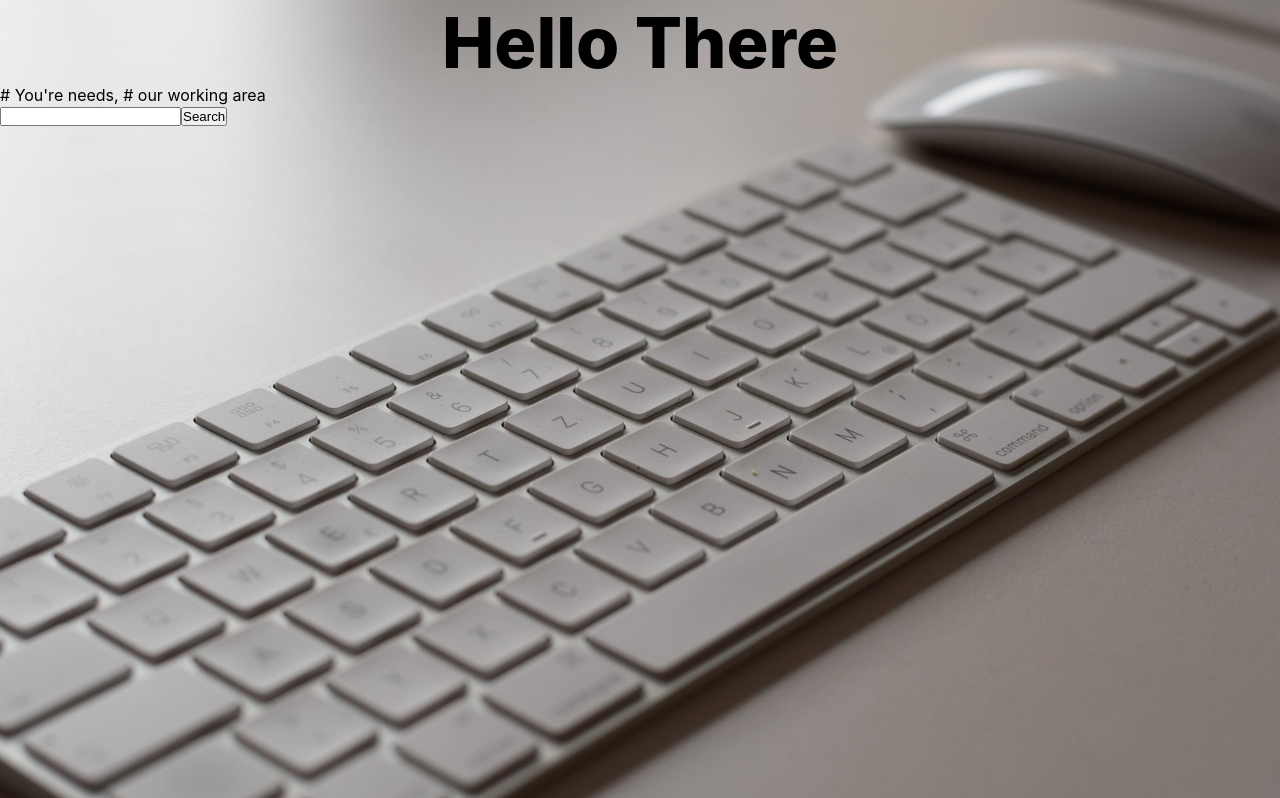
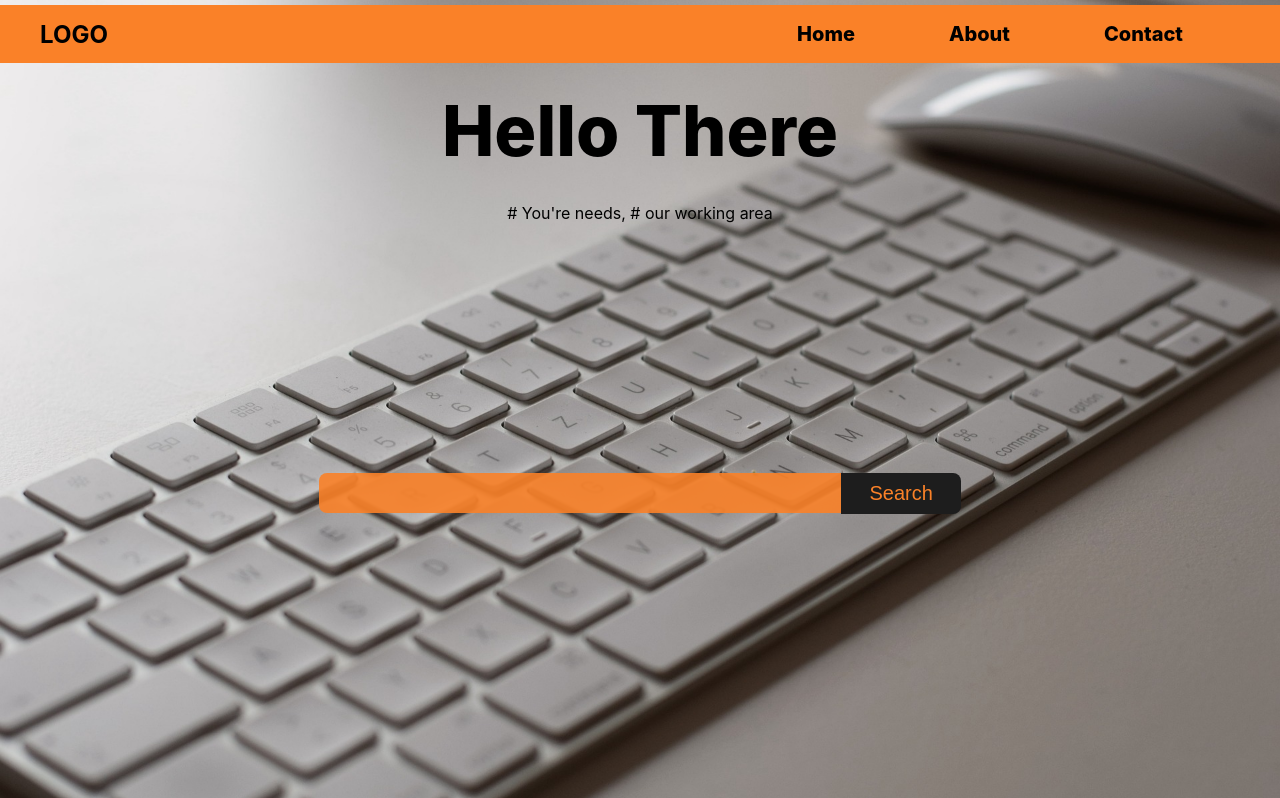
Before and after one commit to Aidan-bn/yoof, a React (Create React App) app: page / in a window 1280 px wide. Shown: the top 798 px of the page. Built offline with nearby package versions, Linux system fonts and the light colour scheme.

Commit message:
Render header section

```diff
--- a/src/App.css
+++ b/src/App.css
@@ -166,6 +166,10 @@
     margin-top: 20px;
   }
 
+.search-desk {
+  display: none;
+}
+
 .search {
   height: 60vh;
   display: flex;
@@ -222,6 +226,79 @@
 }
 
 @media screen and (min-width: 768px) {
+  .nav-bar {
+    display: flex;
+    align-items: center;
+    justify-content: space-between;
+    padding: 4px 40px;
+    background-color: #fa8128;
+    position: sticky;
+    top: 5px;
+  }
+
+  .humberger {
+    display: none;
+  }
+
+  .nav-link {
+    display: flex;
+    align-items: center;
+    justify-content: space-around;
+    font-weight: 800;
+    font-size: 20px;
+    width: 40%;
+  }
+
+  .section-header {
+    display: flex;
+    flex-direction: column;
+}
+
+  .search-desk {
+    height: 60vh;
+    display: flex;
+    align-items: center;
+    justify-content: center;
+  }
+
+.search {
+  display: none;
+}
+
+  .App-header {
+    display: flex;
+    flex-direction: column;
+    align-items: center;
+    justify-content: space-around;
+    padding: 30px;
+    gap: 30px;
+  }
+
+  .search-desk {
+    width: 70%;
+  }
+
+  .inputSearch-desk {
+    width: 60%;
+    height: 30px;
+    border-radius: 8px 0px 0px 8px;
+    border: 0px;
+    background-color: rgba(250, 129, 40, 0.9);
+    font-size: 16px;
+    font-weight: 600;
+    padding: 5px;
+  }
+
+  .btnSearch-desk {
+    background-color: #1d1d1d;
+    color: #fa8128;
+    padding: 9px;
+    border: 0px;
+    border-radius: 0px 8px 8px 0px;
+    font-size: 20px;
+    font-weight: 900px;
+    width: 120px;
+  }
 
 }
 
@@ -250,6 +327,16 @@
 }
 
 @media screen and (max-width: 768px) {
+  .nav-bar {
+    display: none;
+  }
+
+  .humberger {
+    position: absolute;
+    color: #fa8128;
+    right: 40px;
+    top: 40px;
+  }
   .partners {
     flex-direction: column;
     align-items: center;
--- a/src/App.js
+++ b/src/App.js
@@ -8,6 +8,17 @@ function App() {
   return (
     <div className="App">
       <section className='section-header'>
+        <div className='nav-bar'>
+          <h1>LOGO</h1>
+          <ul className='nav-link' >
+            <li className='nav-list'>Home</li>
+            <li className='nav-list'>About</li>
+            <li className='nav-list'>Contact</li>
+          </ul>
+        </div>
+        <div className='humberger'>
+          <h3>humberger</h3>
+        </div>
         <header className="App-header">
           <h1>
             Hello There
@@ -15,10 +26,14 @@ function App() {
           <p className='motto'>
             # You're needs, # our working area
           </p>
+          <div className='search-desk'>
+          <input type='text' name='search' className='inputSearch-desk'></input>
+          <button className='btnSearch-desk' id='btnSearch'>Search</button>
+        </div>
         </header>
         <div className='search'>
           <input type='text' name='search' className='inputSearch'></input>
-          <button className='btnSearch'>Search</button>
+          <button className='btnSearch' id='btnSearch'>Search</button>
         </div>
       </section>
 
```
